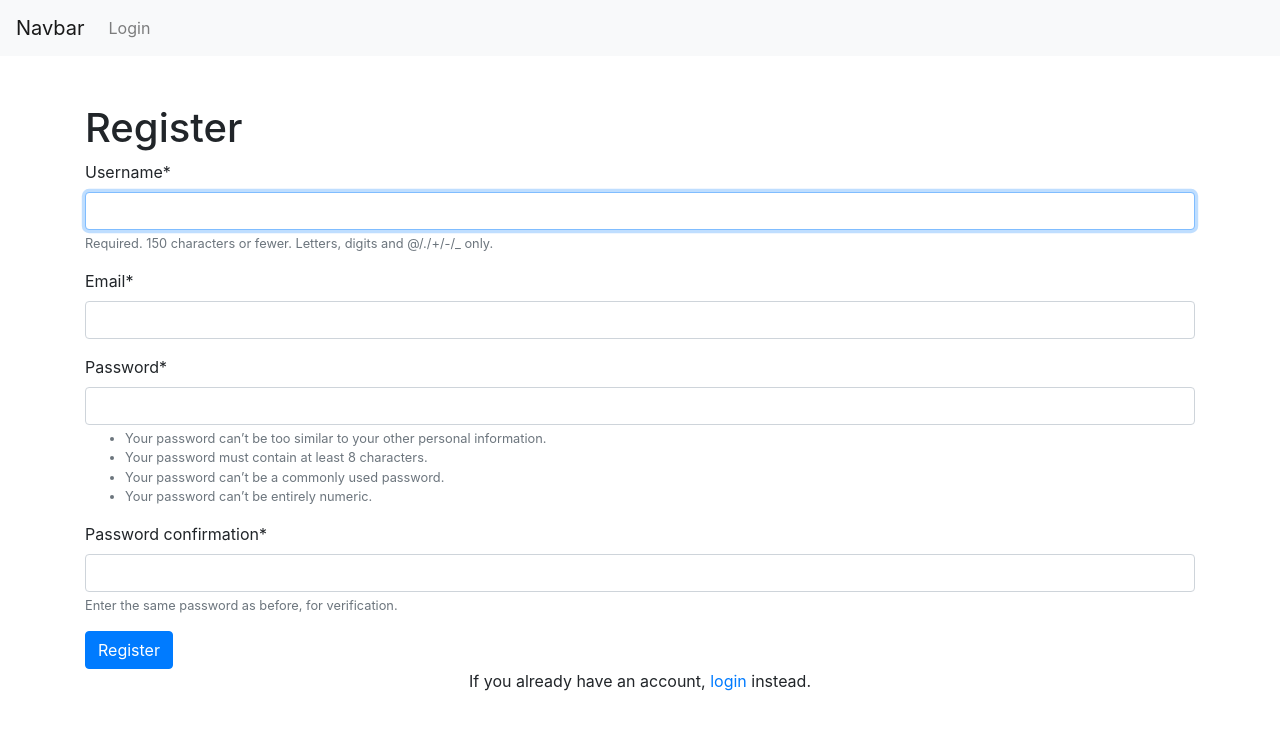
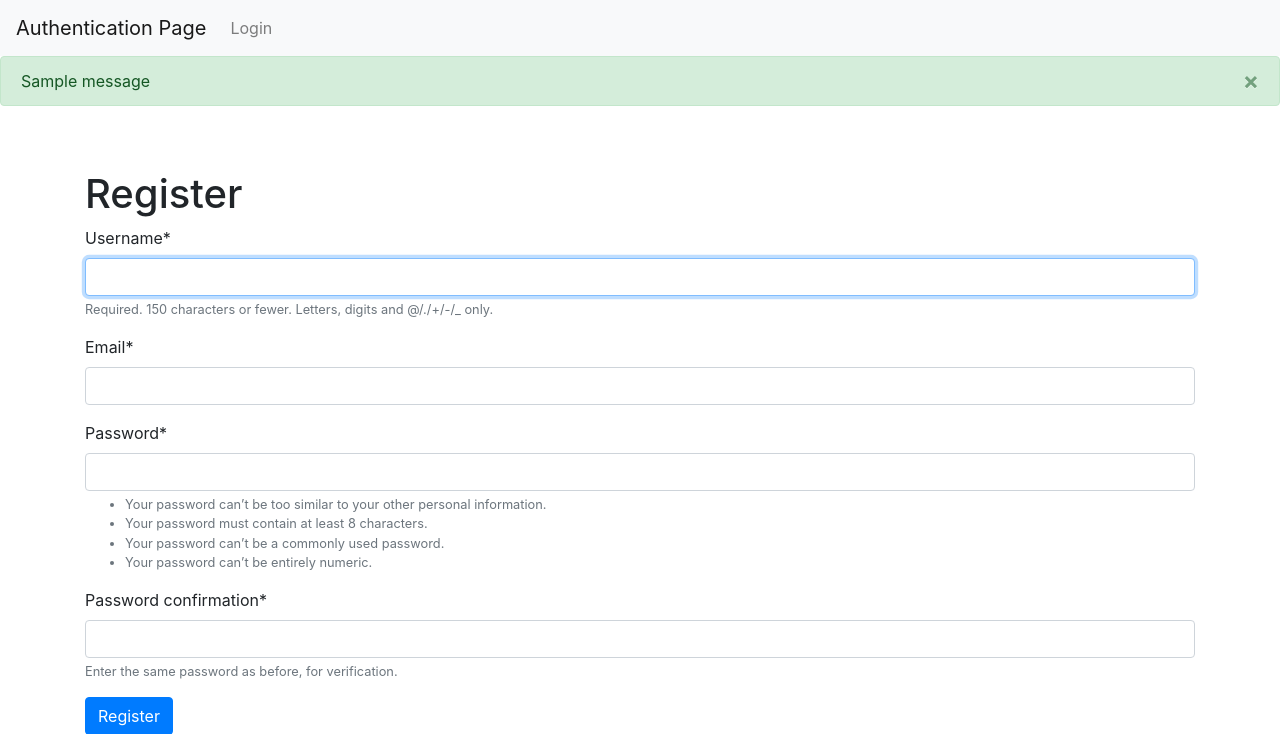
Before and after one commit to worzrens/Course-Project-WTWD, a Django app: page /auth/register/ in a window 1280 px wide. Shown: the top 734 px of the page. Run offline with Django 3.2, Linux system fonts and the light colour scheme; tables that the repository leaves empty hold one stand-in row (Sample ...); one stand-in notice (Sample message) is shown; some libraries are stand-ins or nearby versions.

Commit message:
Messages for authorization

```diff
--- a/authentication/templates/header.html
+++ b/authentication/templates/header.html
@@ -13,6 +13,17 @@
  <body>
     {% include 'navbar.html' %}
 
+    {% for message in messages %}
+        <div class="container-fluid p-0">
+            <div class="alert {{ message.tags }} alert-dismissible" role="alert">
+                <button type="button" class="close" data-dismiss="alert" aria-label="Close">
+                    <span aria-hidden="true">&times;</span>
+                </button>
+                {{ message }}
+            </div>
+        </div>
+    {% endfor %}
+
     {% block content %}
 
     {% endblock %}
--- a/authentication/templates/navbar.html
+++ b/authentication/templates/navbar.html
@@ -1,6 +1,6 @@
 <!--Navbar-->
 <nav class="navbar navbar-expand-lg navbar-light bg-light">
-  <a class="navbar-brand" href="#">Navbar</a>
+  <a class="navbar-brand" href="#">Authentication Page</a>
   <button class="navbar-toggler" type="button" data-toggle="collapse" data-target="#navbarText" aria-controls="navbarText" aria-expanded="false" aria-label="Toggle navigation">
     <span class="navbar-toggler-icon"></span>
   </button>
--- a/authentication/views.py
+++ b/authentication/views.py
@@ -3,6 +3,9 @@ from .forms import NewUserForm
 from django.contrib.auth import login, authenticate, logout
 from django.contrib import messages
 from django.contrib.auth.forms import AuthenticationForm
+
+
+SUCCESSFUL_REDIRECT_URL = '/api'
 
 
 def register_request(request):
@@ -12,7 +15,7 @@ def register_request(request):
             user = form.save()
             login(request, user)
             messages.success(request, "Registration successful.")
-            return redirect("/admin")
+            return redirect(SUCCESSFUL_REDIRECT_URL)
         messages.error(request, "Unsuccessful registration. Invalid information.")
     form = NewUserForm()
     return render(request=request, template_name="register.html", context={"register_form": form})
@@ -29,7 +32,7 @@ def login_request(request):
                 login(request, user)
                 print(f'logged in as {username}')
                 messages.info(request, f"You are now logged in as {username}.")
-                return redirect("/admin")
+                return redirect(SUCCESSFUL_REDIRECT_URL)
             else:
                 print('error while logging in')
                 messages.error(request, "Invalid username or password.")
```
Also changed, not shown: admin/settings.py (+10 -0 lines).
